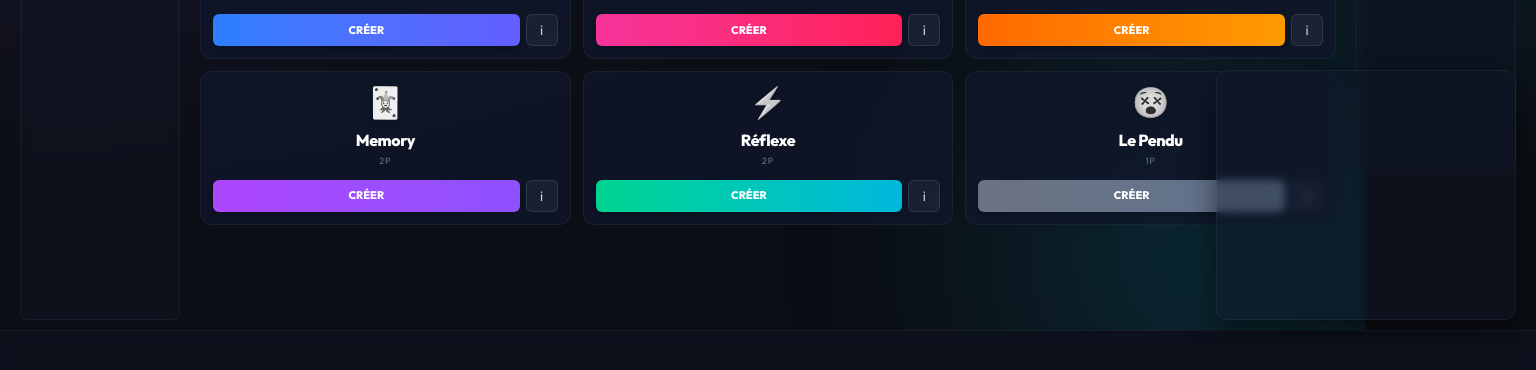
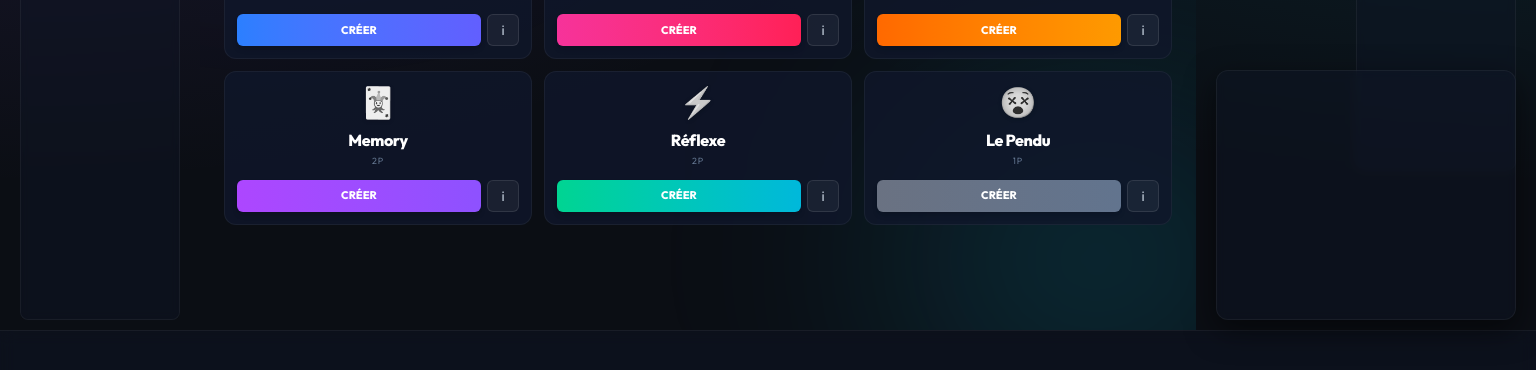
Before and after one commit to oualidDevloper/mini-multijoueur, a React (Vite) app in the folder client/: page / in a window 1536 px wide. Shown: the part 380-750 px from the top of the page. Built offline with nearby package versions, Linux system fonts and the light colour scheme; no server answers.

Commit message:
redesign ad layout to prevent overlapping game content

```diff
--- a/client/src/index.css
+++ b/client/src/index.css
@@ -88,22 +88,31 @@
   }
 
   #root {
-    margin-left: 170px;
-    margin-right: 170px;
-    width: calc(100% - 340px);
+    margin-left: 200px;
+    /* Increased from 170px to clear 160px ads + 20px gap */
+    margin-right: 200px;
+    width: calc(100% - 400px);
   }
 }
 
-@media (min-width: 1200px) {
+@media (min-width: 1400px) {
   .bottom-ad-secondary {
     display: flex;
     align-items: center;
     justify-content: center;
   }
+
+  /* Extra margin for the 300px wide bottom-right banner */
+  #root {
+    margin-right: 340px;
+    /* 300px width + 20px gap + 20px safety */
+    width: calc(100% - 540px);
+  }
 }
 
 .side-ad-left iframe,
-.side-ad-right iframe {
+.side-ad-right iframe,
+.bottom-ad-secondary iframe {
   border-radius: 8px;
 }
 
```
